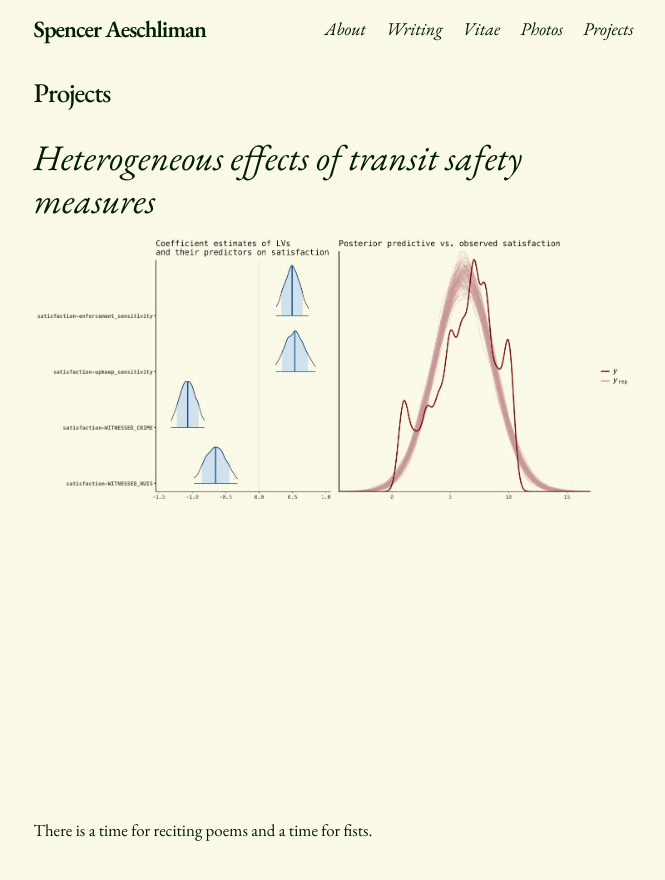
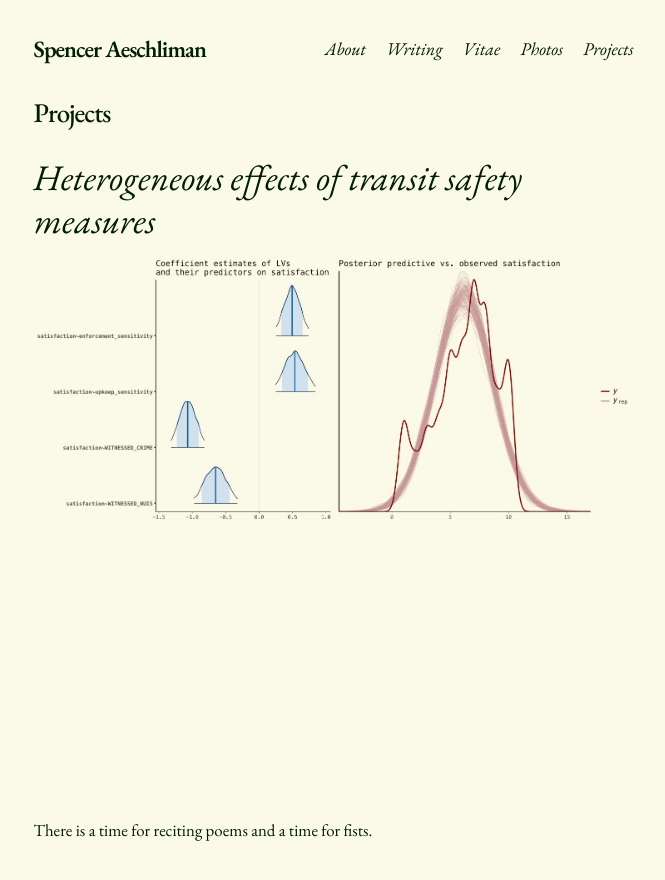
Before and after one commit to s-aeschliman/s-aeschliman.github.io, a Jekyll site: the page built from docs/projects.md, in a window 1280 px wide. Shown: the top 880 px of the page, without its empty margins (278-943 px from the left). Built offline with Jekyll 4.4.1, drawn with Linux system fonts in a browser that asks for light colours; some web fonts are replaced.

Commit message:
pc spacing

```diff
--- a/docs/_sass/minima/_layout.scss
+++ b/docs/_sass/minima/_layout.scss
@@ -12,7 +12,7 @@
  * Site header
  */
 .site-header {
-  border-top: 5px solid $background-color;
+  border-top: 25px solid $background-color;
   border-bottom: 25px solid $background-color;
   min-height: $spacing-unit * 1.5; /*1.865 */
   background-color: $background-color;
```
